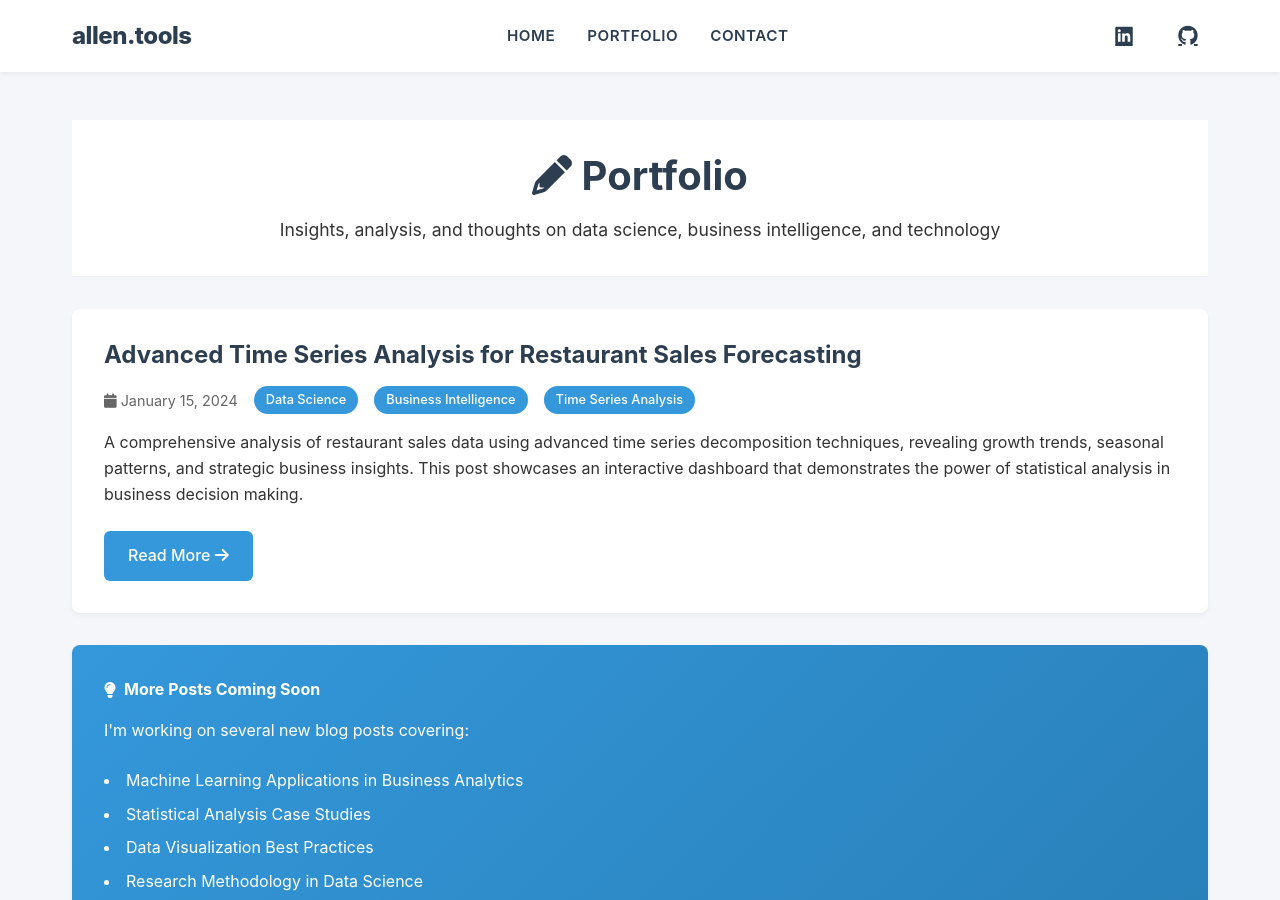
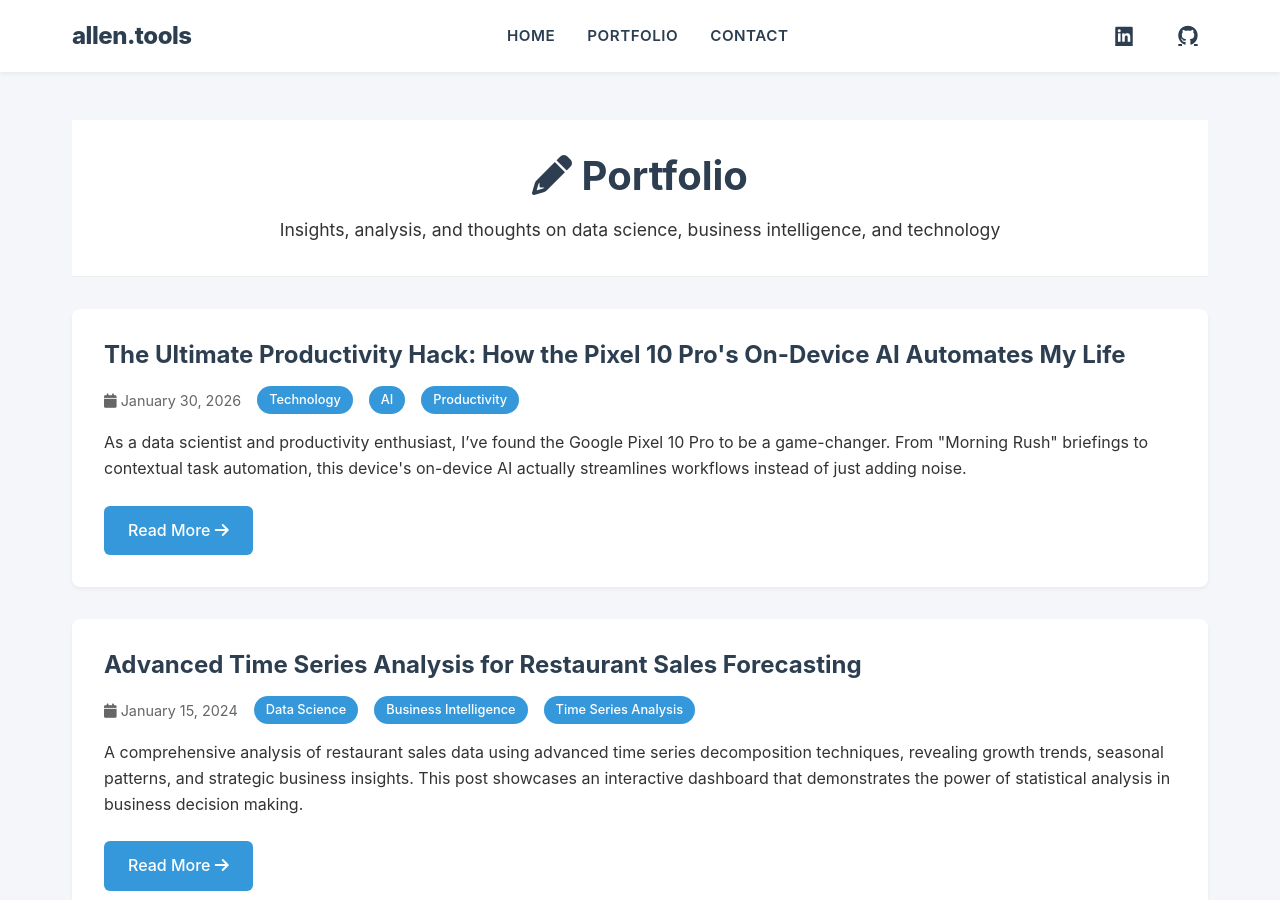
Before and after one commit to kayfay/allen.tools, a Jekyll site: the page built from blog/index.html, in a window 1280 px wide and 900 px high. Built offline with Jekyll 4.4.1, drawn with Linux system fonts in a browser that asks for light colours.

Commit message:
Add Pixel 10 Pro blog post with white concept image

```diff
--- a/assets/css/style.css
+++ b/assets/css/style.css
@@ -749,3 +749,25 @@
         padding: 1.5rem;
     }
 }
+
+/* Blog Image Styles */
+.blog-image {
+    max-width: 80%;
+    margin: 2rem auto;
+    display: block;
+}
+
+.blog-image img {
+    width: 100%;
+    height: auto;
+    border-radius: var(--radius);
+    box-shadow: var(--shadow-sm);
+}
+
+.image-caption {
+    text-align: center;
+    color: var(--text-light);
+    font-size: 0.9rem;
+    margin-top: 0.5rem;
+    font-style: italic;
+}
--- a/blog/index.html
+++ b/blog/index.html
@@ -10,7 +10,28 @@
 
 <!-- Featured Blog Post -->
 <div class="blog-card">
-    <h3><a href="{{ '/blog/time-series-business-dashboard.html' | relative_url }}">Advanced Time Series Analysis for Restaurant Sales Forecasting</a></h3>
+    <h3><a href="{{ '/blog/pixel-10-pro-productivity.html' | relative_url }}">The Ultimate Productivity Hack: How the
+            Pixel 10 Pro's On-Device AI Automates My Life</a></h3>
+    <div class="blog-meta">
+        <span><i class="fas fa-calendar"></i> January 30, 2026</span>
+        <span class="category-tag">Technology</span>
+        <span class="category-tag">AI</span>
+        <span class="category-tag">Productivity</span>
+    </div>
+    <div class="blog-excerpt">
+        As a data scientist and productivity enthusiast, I’ve found the Google Pixel 10 Pro to be a game-changer. From
+        "Morning Rush" briefings to contextual task automation, this device's on-device AI actually streamlines
+        workflows instead of just adding noise.
+    </div>
+    <a href="{{ '/blog/pixel-10-pro-productivity.html' | relative_url }}" class="read-more">
+        Read More <i class="fas fa-arrow-right"></i>
+    </a>
+</div>
+
+<!-- Previous Blog Post -->
+<div class="blog-card">
+    <h3><a href="{{ '/blog/time-series-business-dashboard.html' | relative_url }}">Advanced Time Series Analysis for
+            Restaurant Sales Forecasting</a></h3>
     <div class="blog-meta">
         <span><i class="fas fa-calendar"></i> January 15, 2024</span>
         <span class="category-tag">Data Science</span>
@@ -18,7 +39,9 @@
         <span class="category-tag">Time Series Analysis</span>
     </div>
     <div class="blog-excerpt">
-        A comprehensive analysis of restaurant sales data using advanced time series decomposition techniques, revealing growth trends, seasonal patterns, and strategic business insights. This post showcases an interactive dashboard that demonstrates the power of statistical analysis in business decision making.
+        A comprehensive analysis of restaurant sales data using advanced time series decomposition techniques, revealing
+        growth trends, seasonal patterns, and strategic business insights. This post showcases an interactive dashboard
+        that demonstrates the power of statistical analysis in business decision making.
     </div>
     <a href="{{ '/blog/time-series-business-dashboard.html' | relative_url }}" class="read-more">
         Read More <i class="fas fa-arrow-right"></i>
@@ -40,5 +63,7 @@
 <!-- About the Blog -->
 <div class="info-panel">
     <h4><i class="fas fa-info-circle"></i> About This Portfolio</h4>
-    <p>This portfolio focuses on data science, business intelligence, and statistical analysis. I share insights from my work in data science and engineering, including case studies, technical tutorials, and practical applications of statistical methods in business contexts.</p>
+    <p>This portfolio focuses on data science, business intelligence, and statistical analysis. I share insights from my
+        work in data science and engineering, including case studies, technical tutorials, and practical applications of
+        statistical methods in business contexts.</p>
 </div>
```
Also changed, not shown: blog/pixel-10-pro-productivity.html (added, +126 -0 lines), assets/images/pixel-10-pro-white.png (added), assets/images/pixel-10-pro.png (added).
